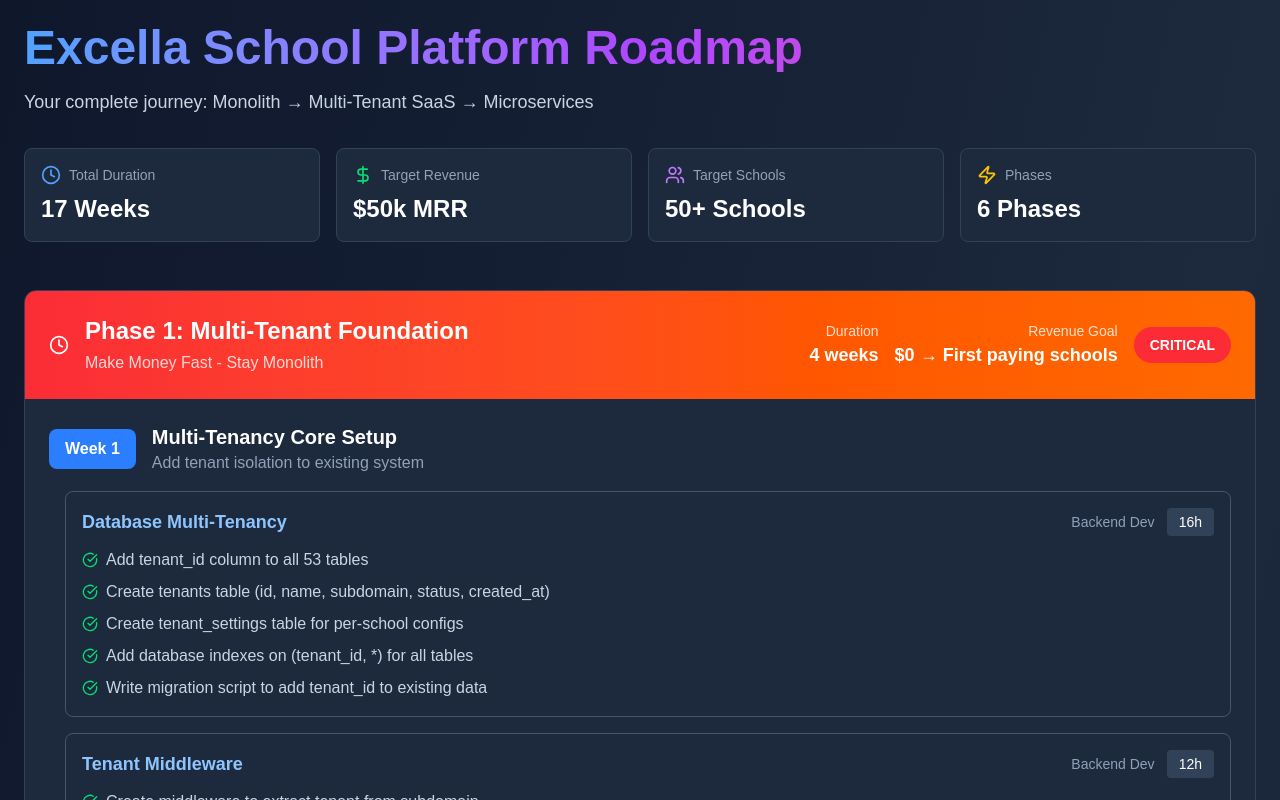
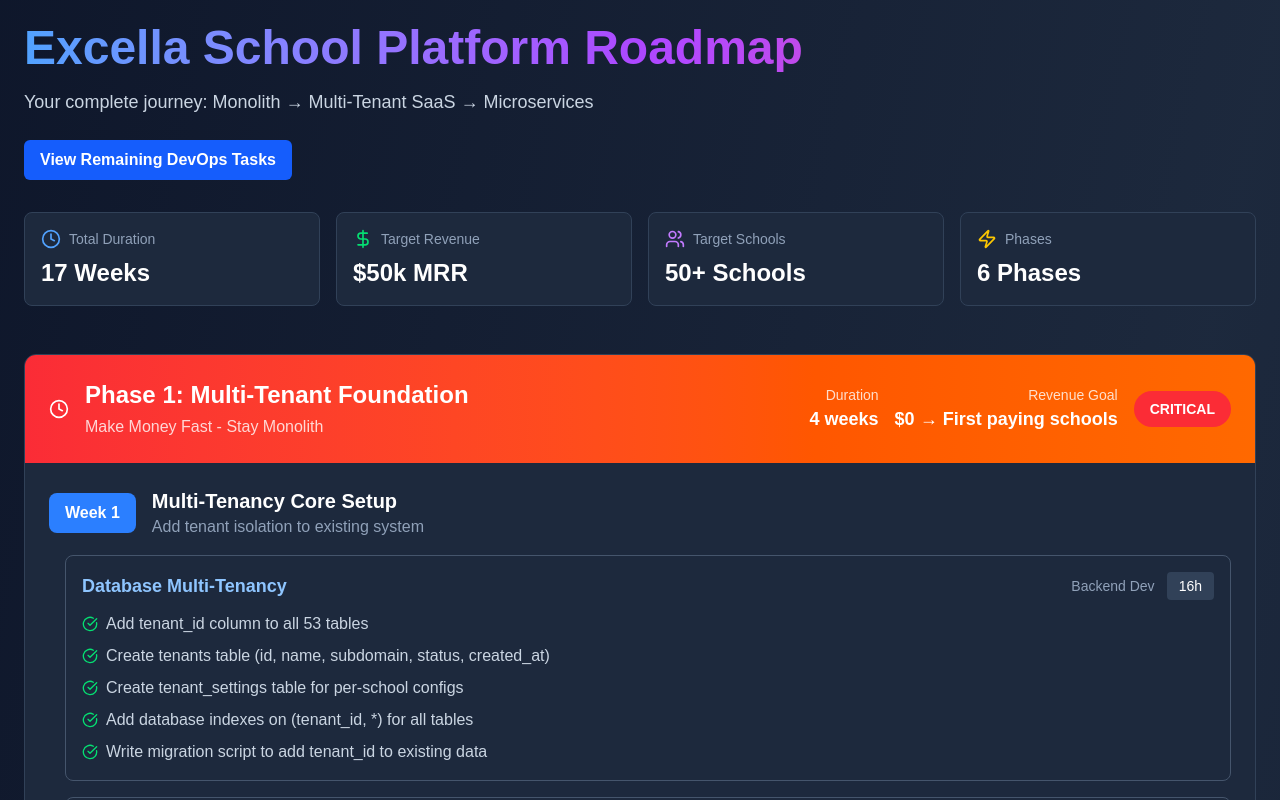
Before and after one commit to robsdagreat/Gentle-Journey, a Next.js app: page / in a window 1280 px wide. Shown: the top 800 px of the page. Built offline with nearby package versions, Linux system fonts and the light colour scheme.

Commit message:
chore(ui): add navigation button to Remaining DevOps page

```diff
--- a/src/app/page.tsx
+++ b/src/app/page.tsx
@@ -1,5 +1,6 @@
 "use client";
 import React, { useState } from 'react';
+import Link from 'next/link';
 import { CheckCircle, Circle, Clock, DollarSign, Users, Zap, AlertCircle, TrendingUp } from 'lucide-react';
 
 const ExcellaRoadmap = () => {
@@ -824,6 +825,11 @@ const ExcellaRoadmap = () => {
           <p className="text-slate-300 text-lg mb-6">
             Your complete journey: Monolith → Multi-Tenant SaaS → Microservices
           </p>
+          <div className="mb-6">
+            <Link href="/remaining-devops" className="inline-block bg-blue-600 hover:bg-blue-700 text-white px-4 py-2 rounded-md font-semibold">
+              View Remaining DevOps Tasks
+            </Link>
+          </div>
 
           {/* Summary Stats */}
           <div className="grid grid-cols-2 md:grid-cols-4 gap-4 mt-8">
```
